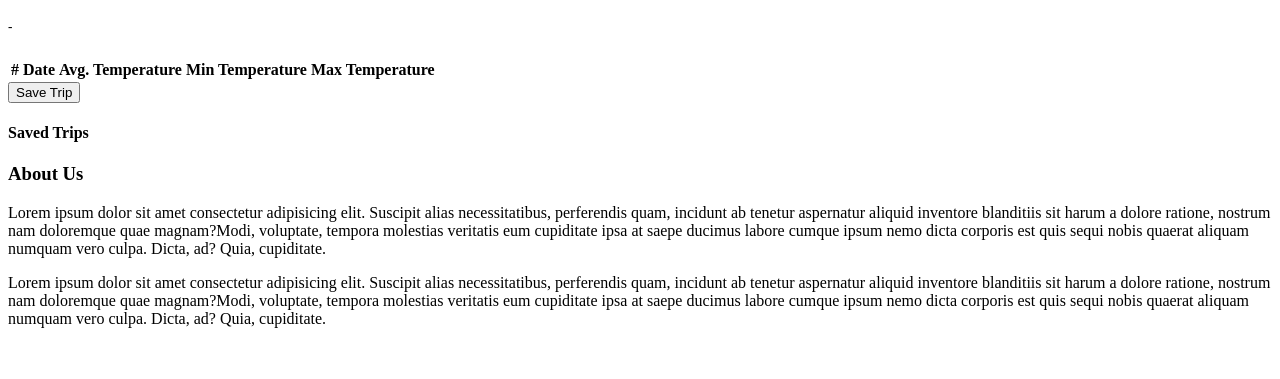
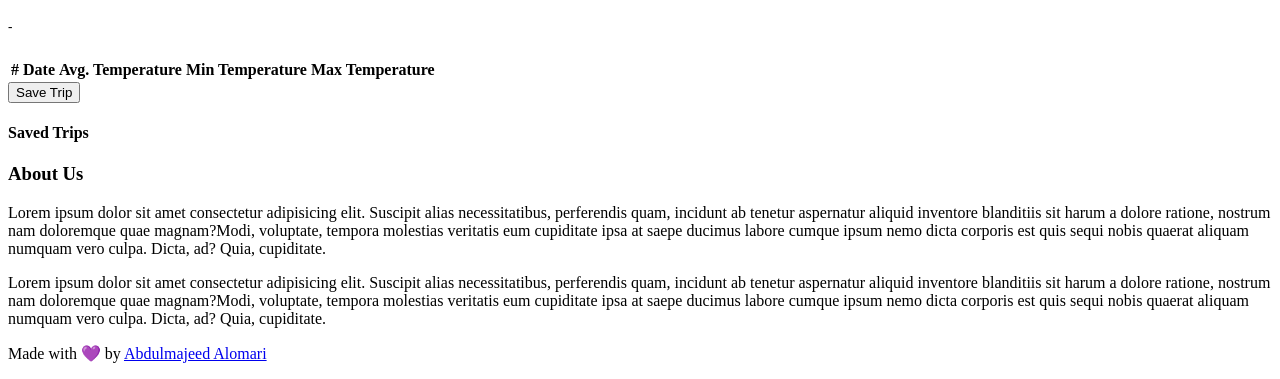
Before and after one commit to AbdulmajeedAlOmari/travel-app, a website: page src/client/views/index.html in a window 1280 px wide. Shown: the part 558-937 px from the top of the page. Before the commit the page ends 902 px from the top, so only its background shows below. Drawn offline with Linux system fonts and the light colour scheme.

Commit message:
feat: add footer <3

```diff
--- a/src/client/styles/footer.scss
+++ b/src/client/styles/footer.scss
@@ -1 +1,27 @@
 @import './common/colors.scss';
+
+.footer {
+  left: 0;
+  bottom: 0;
+  height: 10vh;
+  width: 100%;
+  background-color: $fifth-color;
+  overflow: hidden;
+  text-align: center;
+  display: flex;
+  align-items: center;
+  justify-content: center;
+  color: $third-color;
+}
+
+.footer-text {
+  margin: 0;
+}
+
+.github-link {
+  color: $third-color;
+}
+
+.github-link:hover {
+  color: $first-color;
+}
--- a/src/client/views/index.html
+++ b/src/client/views/index.html
@@ -160,8 +160,10 @@
     </div>
   </main>
 
-  <footer>
-    <!-- My Footer -->
+  <footer class="footer">
+    <p class="footer-text">
+      Made with 💜 by <a class="github-link" href="https://github.com/AbdulmajeedAlOmari">Abdulmajeed Alomari</a>
+    </p>
   </footer>
 
   <script>
```
